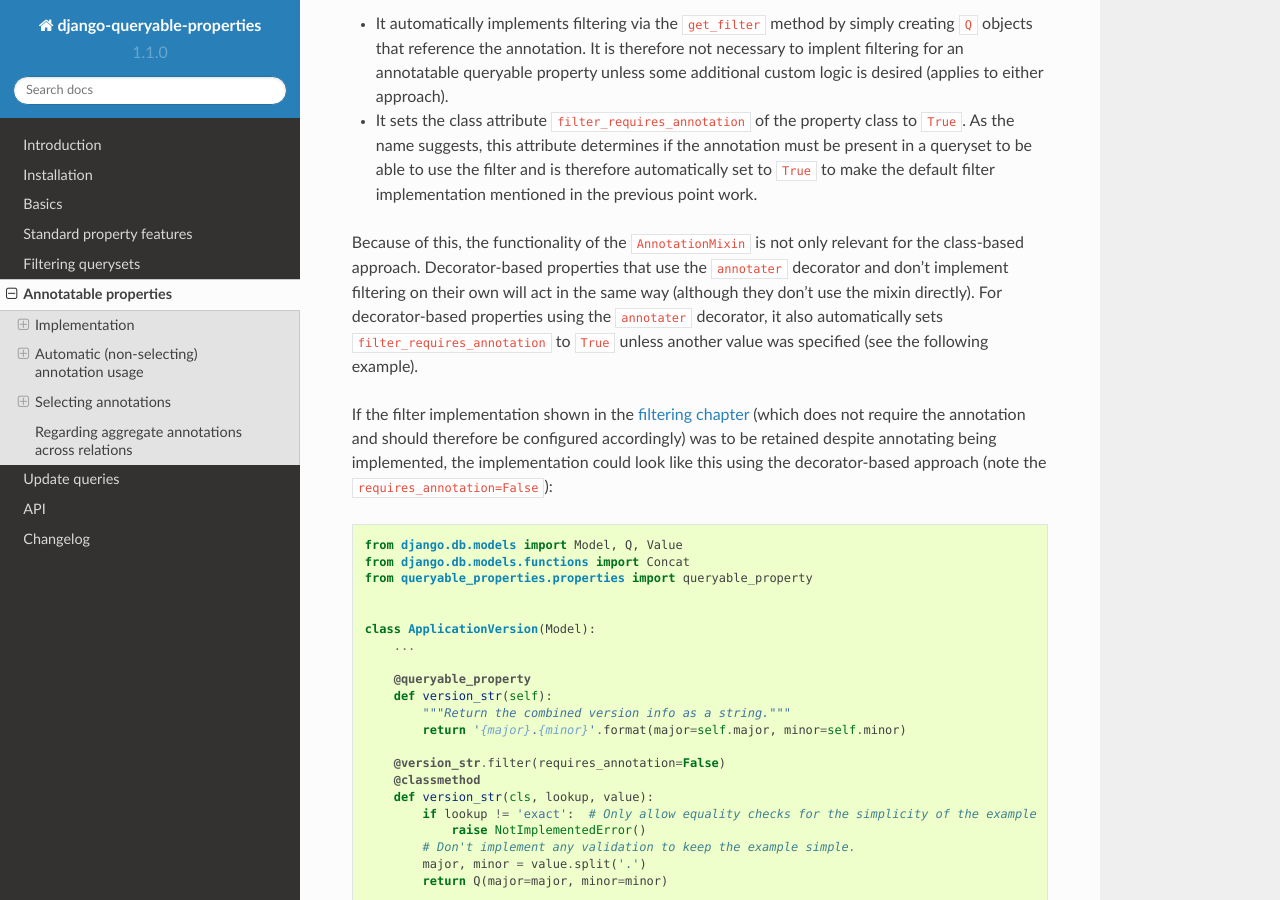
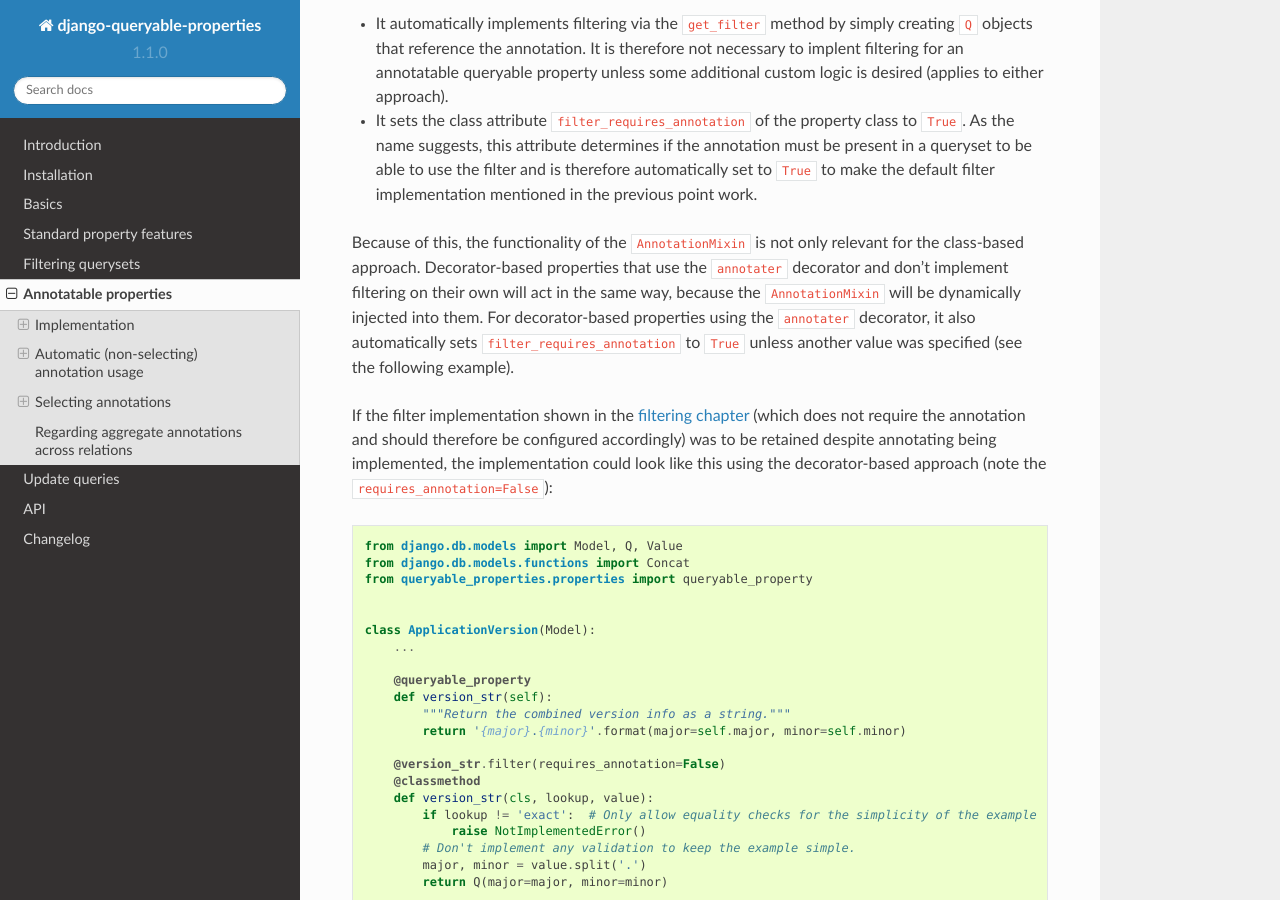
Before and after one commit to W1ldPo1nter/django-queryable-properties, a Sphinx documentation site: the page built from docs/annotations.md, in a window 1280 px wide and 900 px high, scrolled down 1790 px. Built offline with Sphinx 7.4.7 and the Read the Docs theme 2.0.0, drawn with Linux system fonts in a browser that asks for light colours.

Commit message:
Updated the docs regarding automatic injection of the AnnotationMixin

```diff
--- a/docs/annotations.md
+++ b/docs/annotations.md
@@ -85,7 +85,7 @@ Unlike the `SetterMixin` and the `UpdateMixin`, the `AnnotationMixin` does a bit
 
 Because of this, the functionality of the `AnnotationMixin` is not only relevant for the class-based approach.
 Decorator-based properties that use the `annotater` decorator and don't implement filtering on their own will act in
-the same way (although they don't use the mixin directly).
+the same way, because the `AnnotationMixin` will be dynamically injected into them.
 For decorator-based properties using the `annotater` decorator, it also automatically sets `filter_requires_annotation`
 to `True` unless another value was specified (see the following example).
 
```
